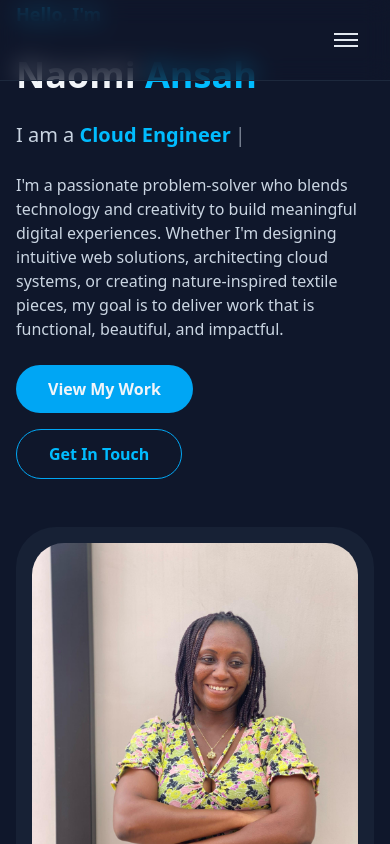
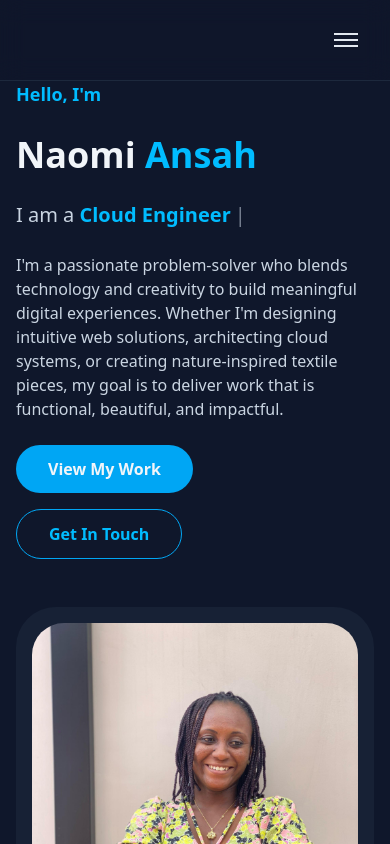
Before and after one commit to Naomiansah/naomi-portfolio, a React (Vite) app: page / in a window 390 px wide. Shown: the top 844 px of the page. Built offline with nearby package versions, Linux system fonts and the light colour scheme.

Commit message:
fixed mobile version

```diff
--- a/src/components/Home.jsx
+++ b/src/components/Home.jsx
@@ -42,7 +42,7 @@ const Home = () => {
   return (
     <section
       id="home"
-      className="min-h-screen bg-slate-900 text-slate-100 flex items-center"
+      className="min-h-screen bg-slate-900 text-slate-100 flex items-center pt-20"
     >
       <div className="max-w-6xl mx-auto px-4 md:px-8 grid md:grid-cols-2 gap-12 items-center">
         {/* LEFT SIDE – TEXT */}
```
